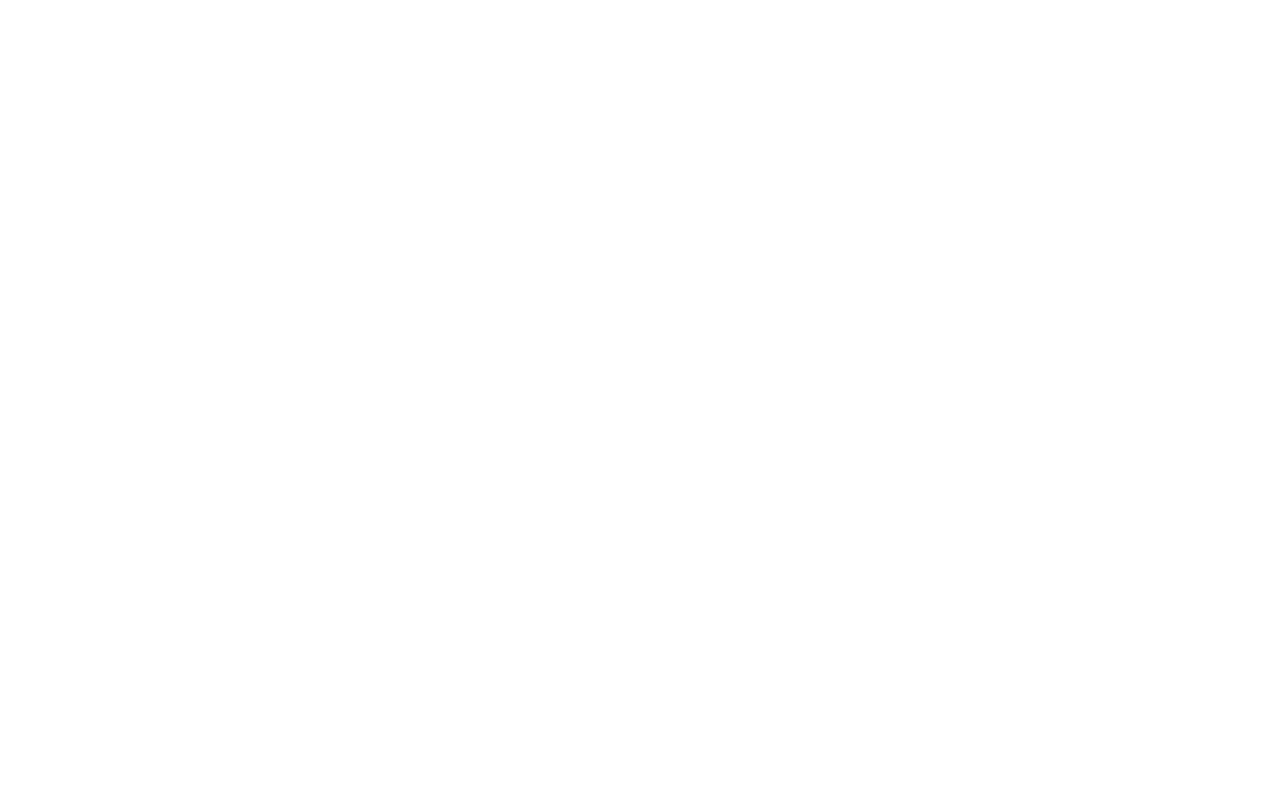
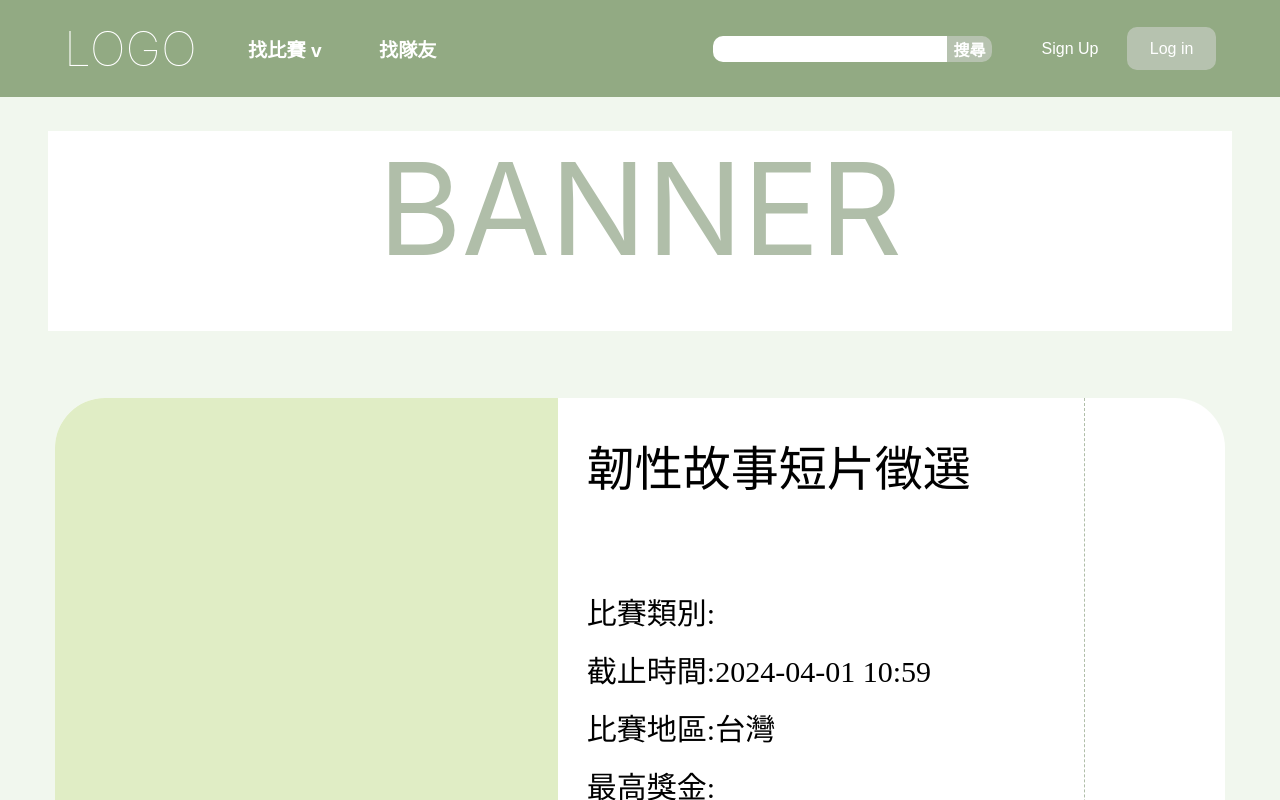
Before and after one commit to chreamy/xchange-contest-finder, a React (Create React App) app in the folder frontend/: page /contest-detail in a window 1280 px wide. Shown: the top 800 px of the page. Built offline with nearby package versions, Linux system fonts and the light colour scheme.

Commit message:
Update contestDetail.jsx

```diff
--- a/frontend/src/pages/contestDetail.jsx
+++ b/frontend/src/pages/contestDetail.jsx
@@ -1,14 +1,33 @@
-import React, { Component } from "react";
+import React, { Component, useState } from "react";
+import Nav from "../components/UI/Nav";
+import Footer from "../components/UI/Footer";
+import Banner from "../components/Banner";
+import Ticket from "../components/Ticket";
+import Content from "../components/Content";
+import "./contestDetail.css";
 
-class ContestDetail extends Component {
-  constructor(props) {
-    super(props);
-    this.state = {};
-  }
-  componentDidMount() {}
-  render() {
-    return <h1>Hello World</h1>;
-  }
+//create-react-app
+//class ContestList extends Component {
+//   constructor(props) {
+//     super(props);
+//     this.state = {};
+//   }
+//   componentDidMount() {}
+//   render() {
+//     return <h1>Hello World</h1>;
+//   }
+// }
+
+let ContestDetail = () => {
+  return (
+    <div className="contestDetail">
+        <Nav/>
+        <Banner/>
+        <Ticket/>
+        <Content/>
+        <Footer/>
+    </div>
+  );
 }
 
 export default ContestDetail;
```
